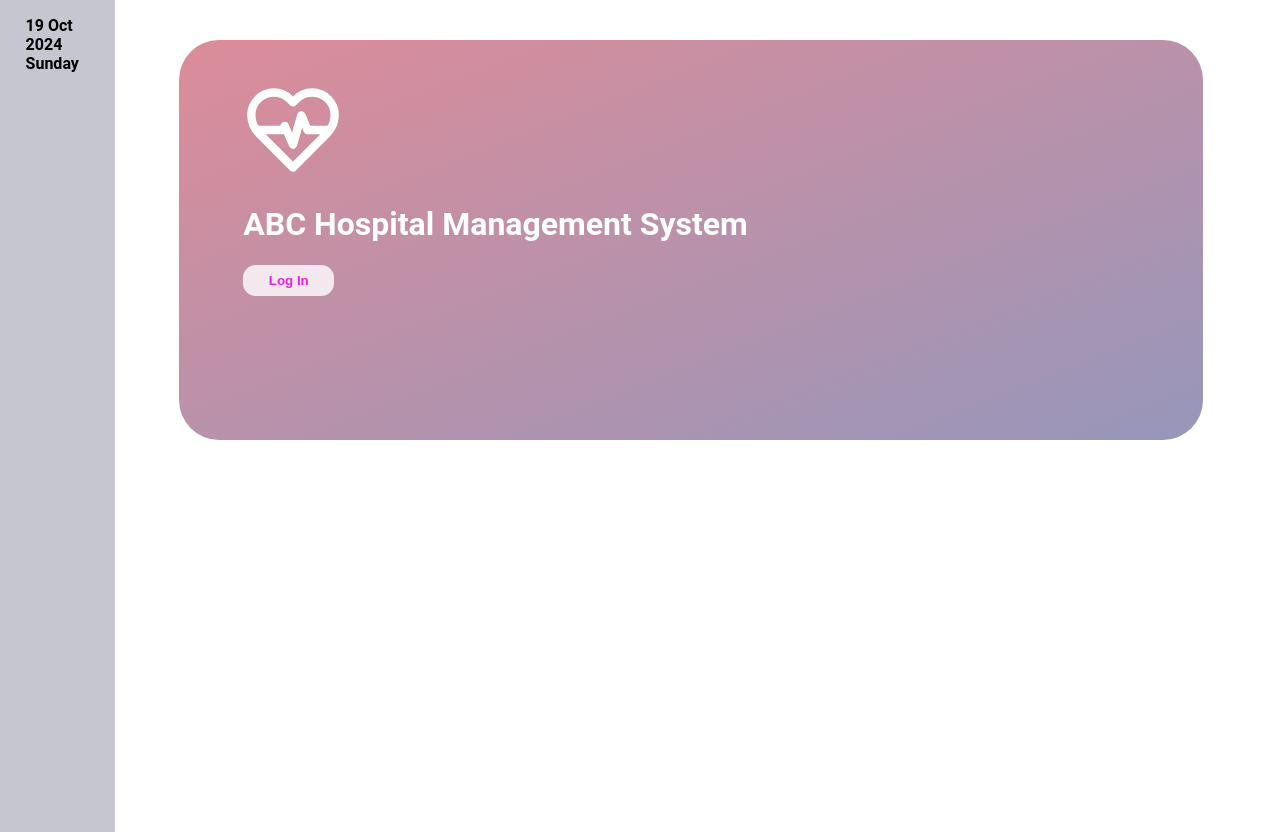
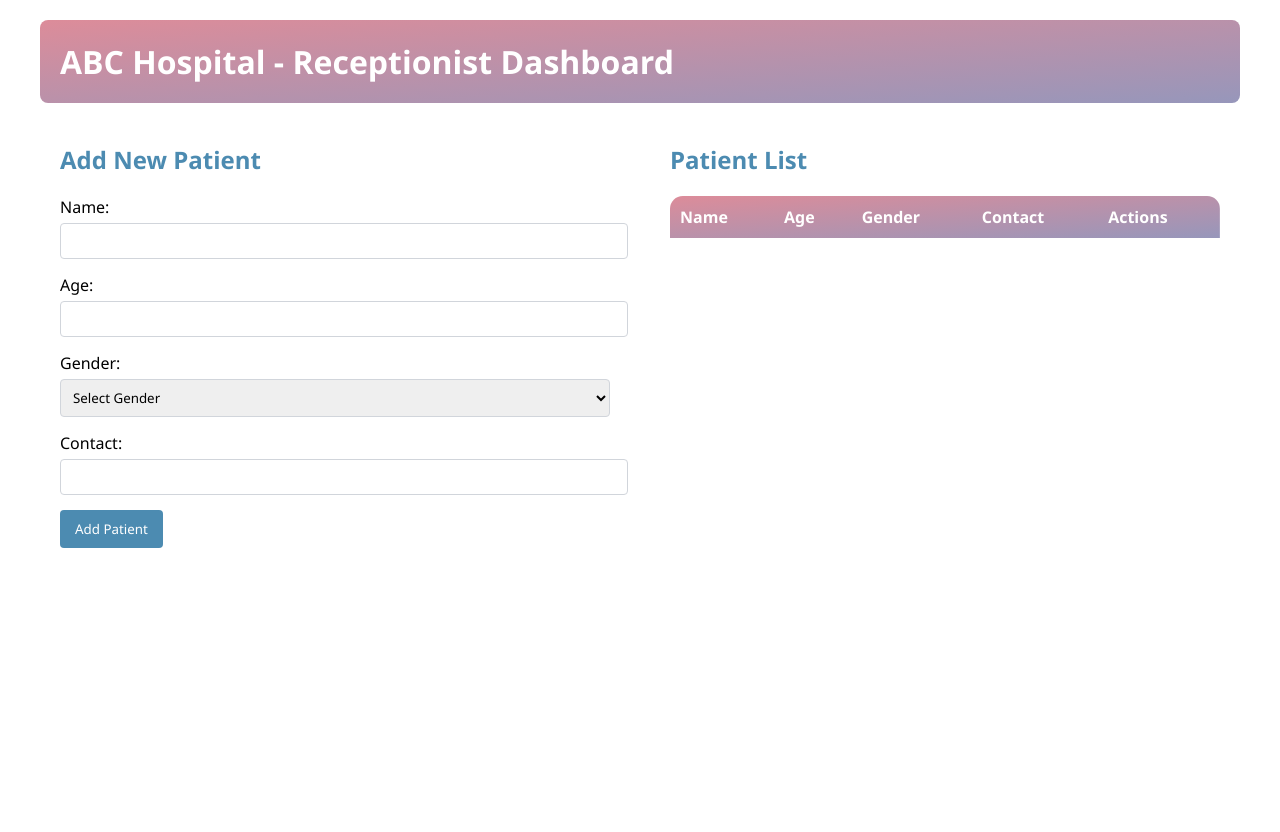
Before and after one commit to anagha321/sturdy-octo-train, a React (Create React App) app: page /reception in a window 1280 px wide. After the commit the page ends 800 px from the top, so only its background shows below. Built offline with nearby package versions, Linux system fonts and the light colour scheme.

Commit message:
Added routing and organised style

```diff
--- a/package.json
+++ b/package.json
@@ -8,7 +8,7 @@
     "@testing-library/user-event": "^13.5.0",
     "react": "^18.3.1",
     "react-dom": "^18.3.1",
-    "react-scripts": "5.0.1",
+    "react-scripts": "^3.0.1",
     "web-vitals": "^2.1.4"
   },
   "scripts": {
@@ -34,5 +34,8 @@
       "last 1 firefox version",
       "last 1 safari version"
     ]
+  },
+  "devDependencies": {
+    "react-router-dom": "^6.27.0"
   }
 }
--- a/src/App.css
+++ b/src/App.css
@@ -1,9 +1,3 @@
-:root {
-  --color1: rgb(76, 139, 177);
-  --color1_dim: rgba(28, 30, 67, 0.25);
-  --color2: white;
-}
-
 .App {
   text-align: center;
 }
@@ -56,7 +50,7 @@
   max-width: 70vw;
   border-radius: 5vh;
   /* background: var(--color1_dim); */
-  background: linear-gradient(to top left, rgba(47, 47, 119, .5), rgb(186, 26, 53, .5));
+  background: var(--gradient1);
   color: var(--color2);
   @media screen and (max-width: 781px) {
     max-height: 50vh;
@@ -91,7 +85,7 @@
   opacity: 100%;
 }
 .datetime-container {
-  /* background: linear-gradient(to top left, rgba(47, 47, 119, .5), rgb(186, 26, 53, .5)); */
+  /* background: var(--gradient1); */
   background-color: var(--color1_dim);
   font-weight: 600;
   color: black;
--- a/src/App.js
+++ b/src/App.js
@@ -1,4 +1,6 @@
 import React from 'react';
+import { Link } from "react-router-dom";
+import "./styles/master.css"
 import "./App.css";
 
 const Landing = () => {
@@ -23,7 +25,8 @@ const Landing = () => {
           <h1 className='heading'>ABC Hospital Management System</h1>
         </div>
         <button className="login-button" onClick={handleLogin}>
-          Log In
+          <Link to="/reception">Log In</Link>
+          {/* Log In */}
         </button>
       </div>
     </div>
--- a/src/index.js
+++ b/src/index.js
@@ -1,13 +1,37 @@
 import React from 'react';
 import ReactDOM from 'react-dom/client';
+import {BrowserRouter,Routes,Route} from 'react-router-dom';
 import './index.css';
 import App from './App';
+// import Landing from './pages/landing';
+import ReceptionistPage from "./pages/receptionist";
 import reportWebVitals from './reportWebVitals';
+
+export default function Router() {
+  // return (
+  //   <BrowserRouter>
+  //     <Routes>
+  //       <Route index element=<App></App>></Route>
+  //       <Route path="/reception" element=<ReceptionistPage/>></Route>
+  //     </Routes>
+  //   </BrowserRouter>
+  // )
+}
 
 const root = ReactDOM.createRoot(document.getElementById('root'));
 root.render(
   <React.StrictMode>
-    <App />
+    <BrowserRouter>
+      <Routes>
+        <Route path="/" element={<App />}>
+          {/* <Route index element={<App />} /> */}
+          {/* <Route path="blogs" element={<Blogs />} />
+          <Route path="contact" element={<Contact />} />
+          <Route path="*" element={<NoPage />} /> */}
+        </Route>
+        <Route path="reception" element={<ReceptionistPage />} />
+      </Routes>
+    </BrowserRouter>
   </React.StrictMode>
 );
 
--- /dev/null
+++ b/src/pages/landing.jsx
@@ -0,0 +1,30 @@
+const Landing = () => {
+    const handleLogin = () => {
+      // Placeholder for login logic
+      console.log('Login button clicked');
+    };
+    const date = new Date();
+    return (
+      <div className="login-page">
+        <div className="datetime-container">
+          {date.getDate().toString() + " " + "Jan Feb Mar Apr May Jun Jul Aug Sep Oct Nov Dec".split(" ")[date.getMonth()] + " " + date.getFullYear().toString()}
+          <br />
+          {"Monday Tuesday Wednesday Thursday Friday Saturday Sunday".split(" ")[date.getDay()]}
+        </div>
+        <div className="login-container">
+          <div className="logo">
+            <svg viewBox="0 0 24 24" fill="none" stroke="currentColor" strokeWidth="2" strokeLinecap="round" strokeLinejoin="round" className="heart-pulse-icon">
+              <path d="M20.42 4.58a5.4 5.4 0 0 0-7.65 0l-.77.78-.77-.78a5.4 5.4 0 0 0-7.65 0C1.46 6.7 1.33 10.28 4 13l8 8 8-8c2.67-2.72 2.54-6.3.42-8.42z"></path>
+              <path d="M3.5 12h6l.5-1 2 4.5 2-7 1.5 3.5h5"></path>
+            </svg>
+            <h1 className='heading'>ABC Hospital Management System</h1>
+          </div>
+          <button className="login-button" onClick={handleLogin}>
+            Log In
+          </button>
+        </div>
+      </div>
+    );
+  };
+
+  export default Landing;
--- a/src/pages/receptionist.jsx
+++ b/src/pages/receptionist.jsx
@@ -1,4 +1,6 @@
 import React, { useState } from 'react';
+import "../styles/master.css";
+import "../styles/receptionist.css";
 
 const ReceptionistPage = () => {
   const [patients, setPatients] = useState([]);
@@ -119,83 +121,6 @@ const ReceptionistPage = () => {
           </table>
         </section>
       </main>
-      <style jsx>{`
-        .receptionist-page {
-          font-family: Arial, sans-serif;
-          max-width: 1200px;
-          margin: 0 auto;
-          padding: 20px;
-        }
-        header {
-          background-color: #2563eb;
-          color: white;
-          padding: 20px;
-          border-radius: 8px;
-          margin-bottom: 20px;
-        }
-        h1 {
-          margin: 0;
-        }
-        main {
-          display: flex;
-          gap: 20px;
-        }
-        .patient-form, .patient-list {
-          flex: 1;
-          background-color: #f3f4f6;
-          padding: 20px;
-          border-radius: 8px;
-        }
-        h2 {
-          margin-top: 0;
-          color: #2563eb;
-        }
-        .form-group {
-          margin-bottom: 15px;
-        }
-        label {
-          display: block;
-          margin-bottom: 5px;
-        }
-        input, select {
-          width: 100%;
-          padding: 8px;
-          border: 1px solid #d1d5db;
-          border-radius: 4px;
-        }
-        button {
-          background-color: #2563eb;
-          color: white;
-          border: none;
-          padding: 10px 15px;
-          border-radius: 4px;
-          cursor: pointer;
-          transition: background-color 0.3s;
-        }
-        button:hover {
-          background-color: #1d4ed8;
-        }
-        table {
-          width: 100%;
-          border-collapse: collapse;
-        }
-        th, td {
-          border: 1px solid #d1d5db;
-          padding: 10px;
-          text-align: left;
-        }
-        th {
-          background-color: #e5e7eb;
-        }
-        .patient-list button {
-          margin-right: 5px;
-        }
-        @media (max-width: 768px) {
-          main {
-            flex-direction: column;
-          }
-        }
-      `}</style>
     </div>
   );
 };
--- /dev/null
+++ b/src/styles/master.css
@@ -0,0 +1,10 @@
+:root {
+    --color1: rgb(76, 139, 177);
+    --color1_dim: rgba(28, 30, 67, 0.25);
+    --color2: white;
+    --gradient1: linear-gradient(to top left, rgba(47, 47, 119, .5), rgb(186, 26, 53, .5));
+  }
+
+* {
+    font-family: 'Segoe UI', sans-serif;
+}
--- /dev/null
+++ b/src/styles/receptionist.css
@@ -0,0 +1,92 @@
+.receptionist-page {
+    /* font-family: Arial, sans-serif; */
+    max-width: 1200px;
+    margin: 0 auto;
+    padding: 20px;
+  }
+  header {
+    background: var(--gradient1);
+    color: white;
+    padding: 20px;
+    border-radius: 8px;
+    margin-bottom: 20px;
+  }
+  h1 {
+    margin: 0;
+  }
+  main {
+    display: flex;
+    gap: 20px;
+  }
+  .patient-form, .patient-list {
+    flex: 1;
+    background-color: white;
+    padding: 20px;
+    border-radius: 8px;
+  }
+  h2 {
+    margin-top: 0;
+    color: var(--color1);
+  }
+  .form-group {
+    margin-bottom: 15px;
+  }
+  label {
+    display: block;
+    margin-bottom: 5px;
+  }
+  input, select {
+    width: 100%;
+    padding: 8px;
+    border: 1px solid #d1d5db;
+    border-radius: 4px;
+  }
+  button {
+    background: var(--color1);
+    color: white;
+    border: none;
+    padding: 10px 15px;
+    border-radius: 4px;
+    cursor: pointer;
+    transition: background 0.3s;
+  }
+  button:hover {
+    background: var(--gradient1);
+  }
+  table {
+    width: 100%;
+    border-collapse: collapse;
+  }
+  th, td {
+    /* border: 1px solid var(--color1); */
+    border: none;
+    padding: 10px;
+    text-align: left;
+  }
+  thead>tr {
+    background: var(--gradient1);
+    color: white;
+    th, td { border: none;}
+  }
+  th:nth-last-child(1) {
+    border-radius: 0 1vw 0 0;
+  }
+  th:nth-child(1) {
+    border-radius: 1vw 0 0 0;
+  }
+  tr:nth-last-child(1) {
+    td:nth-child(1) {
+        border-radius: 0 0 0 1vw ;
+    }
+    td:nth-last-child(1) {
+        border-radius: 0 0 1vw 0;
+    }
+  }
+  .patient-list button {
+    margin-right: 5px;
+  }
+  @media (max-width: 768px) {
+    main {
+      flex-direction: column;
+    }
+  }
```
Also changed, not shown: 1 other file (tests, documents, lock files or other folders).
